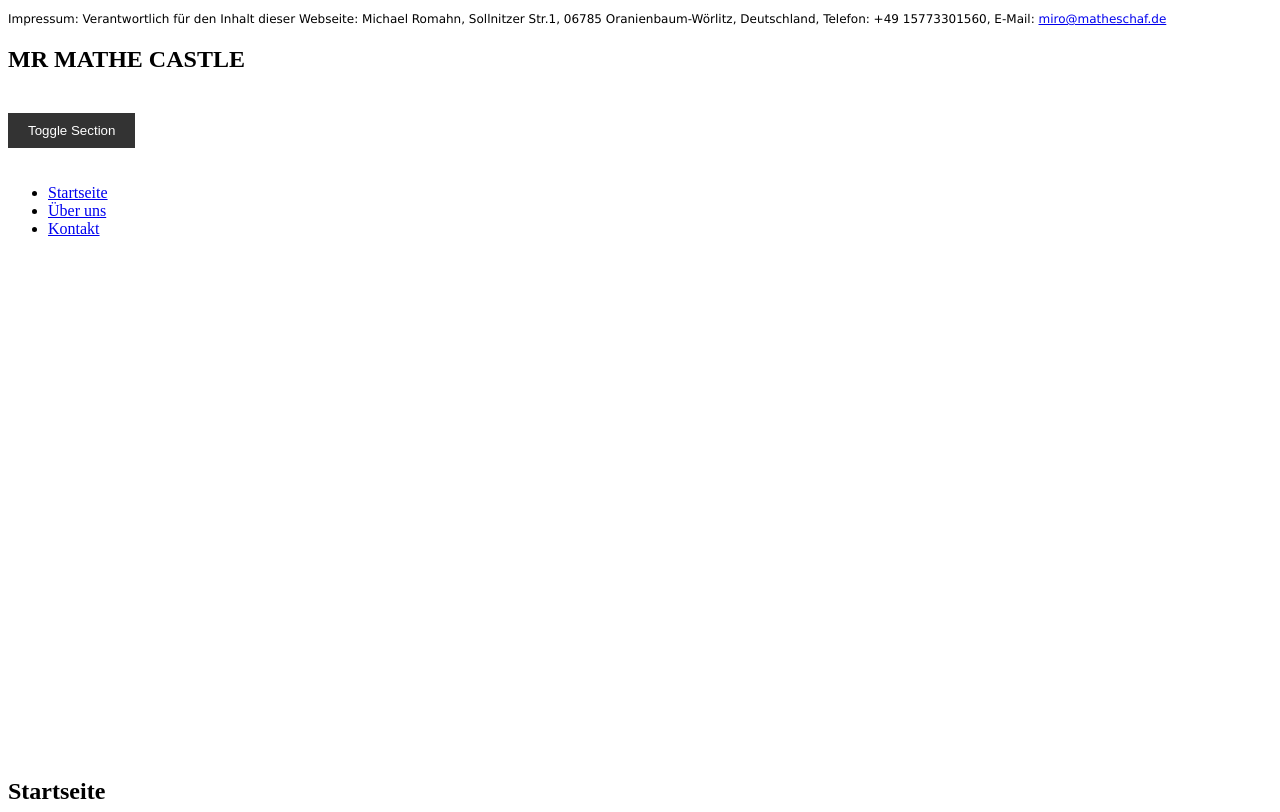
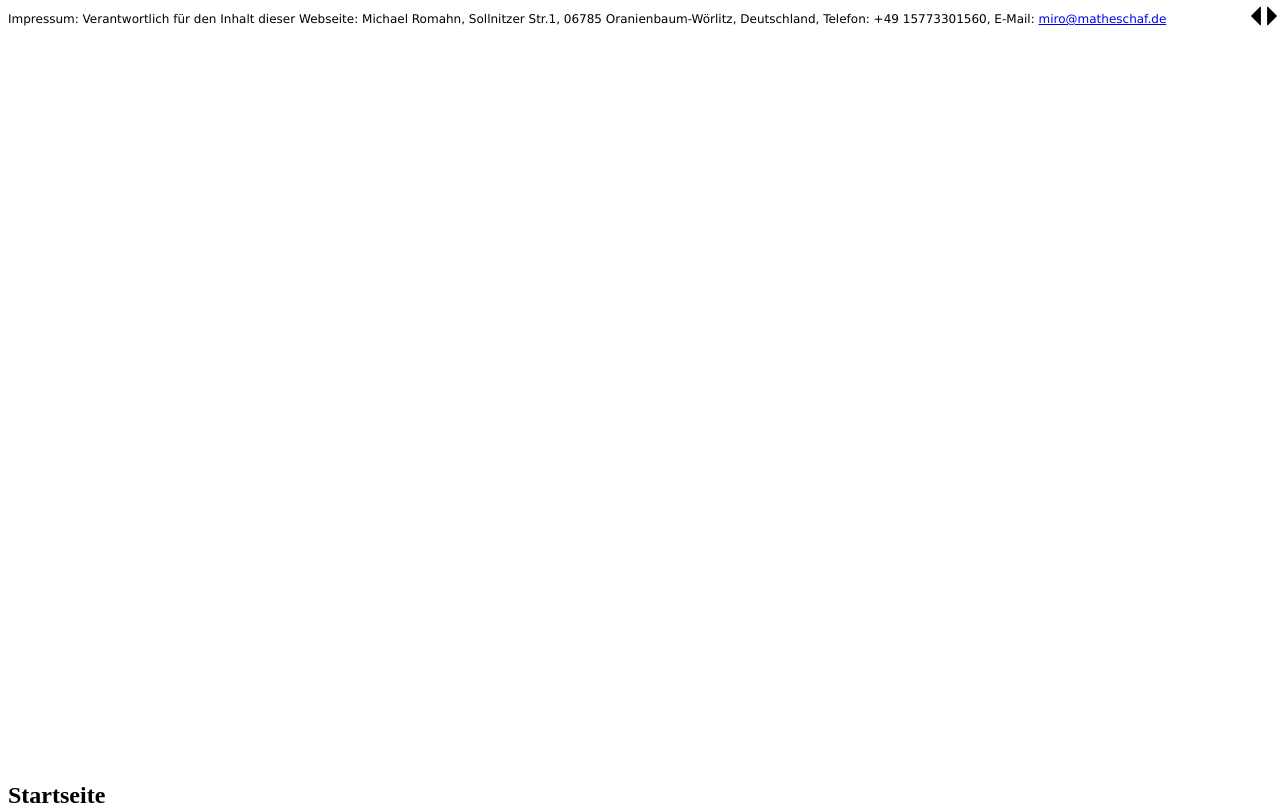
Before and after one commit to matheschaf/castle, a plain HTML site: page public/index.html in a window 1280 px wide. Shown: the top 812 px of the page. Drawn offline with nearby package versions, Linux system fonts and the light colour scheme; a script that the page names is missing.

Commit message:
first start

```diff
--- a/inputer.js
+++ /dev/null
@@ -1 +0,0 @@
-git add . git commit -m "Aktualisiere CSS für Toggle-Bereich, füge jQuery-Fade-Effekt hinzu" git push origin main
--- a/public/castle_styles.css
+++ b/public/castle_styles.css
@@ -6,25 +6,31 @@
 /* Container für den toggelbaren Bereich */
 #toggleSectionContainer {
     width: 50%;
-    margin: 0 auto; /* Zentriert den Container */
+    margin: 40px 10px auto; /* Zentriert den Container */
     display: none; /* Standardmäßig ausgeblendet */
     height: 50vh;
     position: absolute;
     top: 0px;
     right: 0px;
     background-color: rgba(128, 128, 128, 0.5); /* Grau und halbtransparent */
+    z-index:1;
 }
 
 /* Optional: Stil des Toggleschalters */
 #toggleButton {
-    margin: 20px 0;
-    padding: 10px 20px;
-    background-color: #333;
+    margin: 0px 0px 0px 0px;
+    padding: 0px 0px 0px 0px;
+    background-color: #ffffff;
     color: white;
     border: none;
     cursor: pointer;
+    float:right;
+    z-index:2;
+    position: absolute;
+    top:0px;
+    right:0px;
 }
 
 #toggleButton:hover {
-    background-color: #575757;
+    background-color: #ffffff;
 }
--- a/public/index.html
+++ b/public/index.html
@@ -16,25 +16,17 @@
         </p>
     </section>
 
-    <header>
-        <h2>MR MATHE CASTLE</h2>
-    </header>
-    <button id="toggleButton">Toggle Section</button>
+
+
 <div id="toggleSectionContainer">
     <p>Dieser Bereich kann ein- und ausgeblendet werden.</p>
 </div>
+<button id="toggleButton"><img src="images/toggle.png" alt="Toggle Button Image" style="width:32px; height: auto;"></button>
 
-    <nav>
-        <ul>
-            <li><a href="#home">Startseite</a></li>
-            <li><a href="#about">Über uns</a></li>
-            <li><a href="#contact">Kontakt</a></li>
-        </ul>
-    </nav>
     <main>
 
         <!-- Der Bereich für das Babylon.js-Canvas -->
-        <canvas id="renderCanvas" style="width: 100%; height: 500px;"></canvas>
+        <canvas id="renderCanvas" style="width: 100%; height:90vh;"></canvas>
 
         <section id="home">
             <h2>Startseite</h2>
```
Also changed, not shown: public/images/toggle.png (added).
